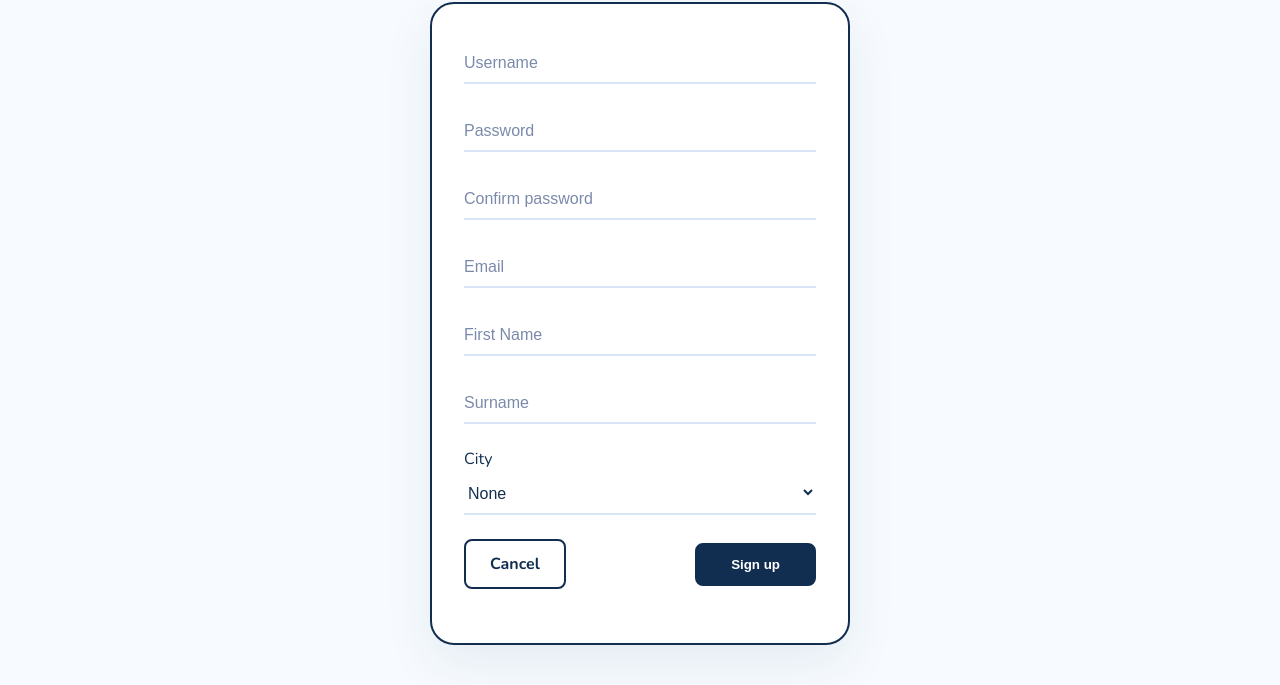
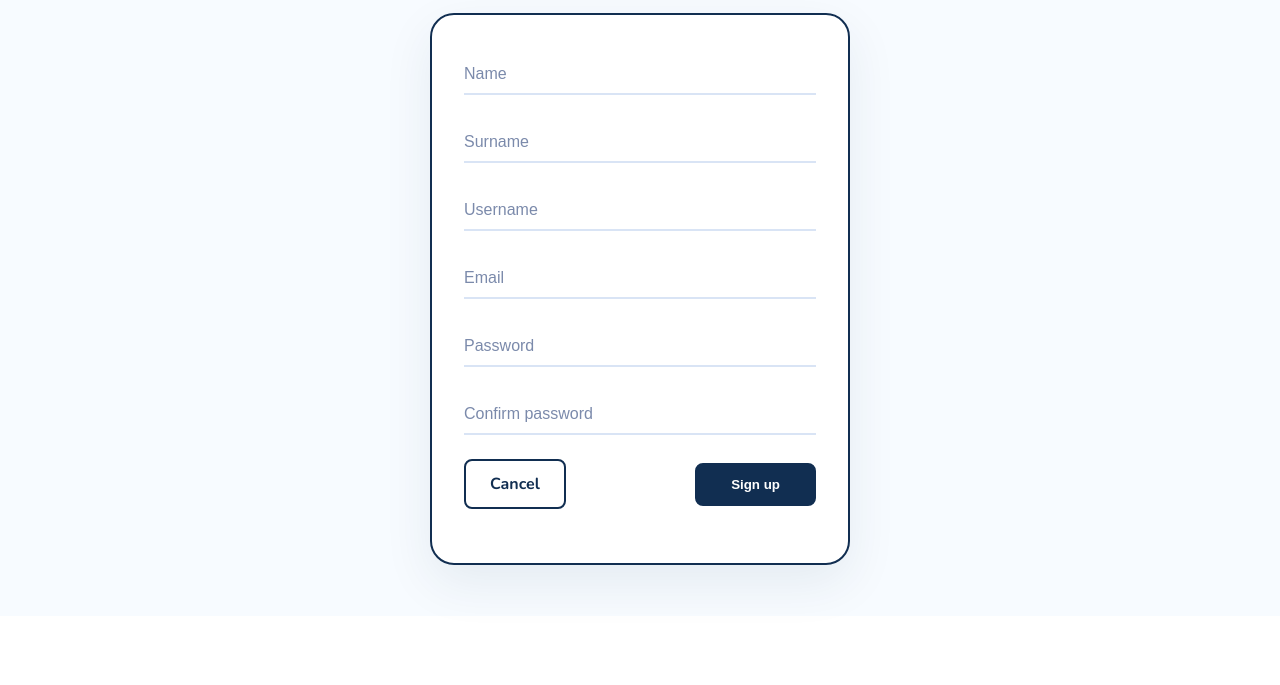
Before and after one commit to valerio04/studySpot, a plain HTML site: page study-spots/client/pages/register.html in a window 1280 px wide. Shown: the part 170-855 px from the top of the page. After the commit the page ends 800 px from the top, so only its background shows below. Drawn offline with nearby package versions, Linux system fonts and the light colour scheme.

Commit message:
sistemati html di login e register

```diff
--- a/study-spots/client/pages/register.html
+++ b/study-spots/client/pages/register.html
@@ -15,7 +15,7 @@
 
     <header class="header-principale">
     <a href="/" class="logo">
-            <img src="../assets/img/logo.png" alt="Logo SpotStudium" class="img-logo">
+            <img src="assets/img/logo.png" alt="Logo SpotStudium" class="img-logo">
             <span class="nome-logo">SpotStudium</span>
         </a>
 
@@ -34,35 +34,40 @@
             <h1>Insert your informations</h1>
             <form id="register">
                 <div class="dati">
-                    <input type="text" id="username" name="username" placeholder="Username" required>
-                    <br />
-                    <input type="password" id="password" name="password" placeholder="Password" required>
-                    <br>
-                    <input type="password" id="confirm-password" name="confirm-password" placeholder="Confirm password" required>
-                    <br>
-                    <input type ="text" id="email" name ="email" placeholder="Email" required>
-                    <br>
-                    <input type="text" id="name" name="name" placeholder="First Name" required>
-                    <br>
-                    <input type="text" id="surname" name="surname" placeholder="Surname" required>
-                    <br>
-                    <input type="hidden" name="points" value="0">
-                    <label for="city">City</label>
-                    <select id="city" name="city">
-                        <option value="na">None</option>
-                        <option value="rm">Rome</option>
-                        <option value="mi">Milano</option>
-                        <option value="na">Napoli</option>
-                    </select>
+                    <div class="field">
+                        <input type="text" id="name" name="name" placeholder="Name" required>
+                        <p id="nameError" class="error"></p>
+                    </div>
+                    <div class="field">
+                        <input type="text" id="surname" name="surname" placeholder="Surname" required>
+                        <p id="surnameError" class="error"></p>
+                    </div>
+                    <div class="field">
+                        <input type="text" id="username" name="username" placeholder="Username" required>
+                        <p id="usernameError" class="error"></p>
+                    </div>
+                    <div class="field">
+                        <input type ="text" id="email" name ="email" placeholder="Email" required>
+                        <p id="emailError" class="error"></p>
+                    </div>
+                    <div class="field">
+                        <input type="password" id="password" name="password" placeholder="Password" required>
+                        <p id="passwordError" class="error"></p>
+                    </div>
+                    <div class="field">
+                        <input type="password" id="confirm-password" name="confirm-password" placeholder="Confirm password" required>
+                        <p id="confirmError" class="error"></p>
+                    </div>
                 </div>
 
                 <div class="bottoni">
-                    <a id="Annulla" href="/"> Cancel</a>
+                    <a id="Annulla" href="/login"> Cancel</a>
                     <button type="submit">Sign up</button>
                 </div>
             </form>
         </section>
     </main>
-    <script src="/js/register.js"></script>
+
+    <script src ="/js/register.js"></script>
 </body>
 </html>
```
Also changed, not shown: study-spots/client/pages/login.html (+10 -4 lines).
